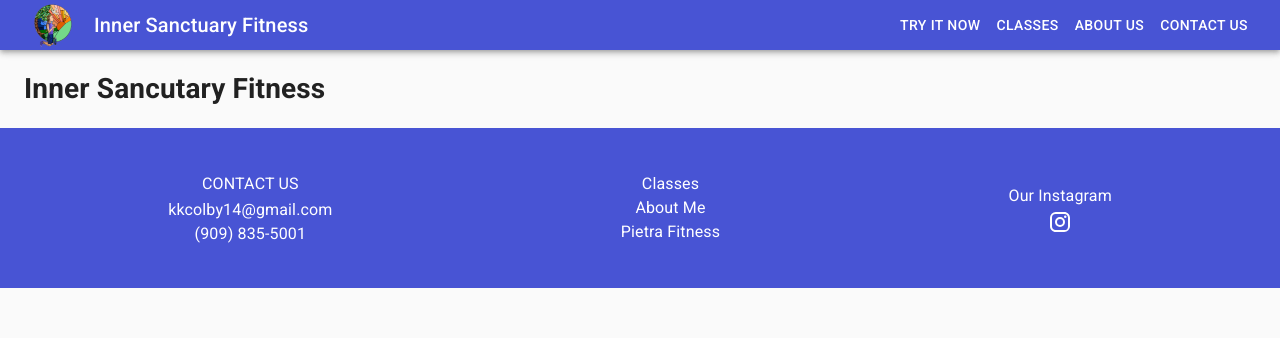
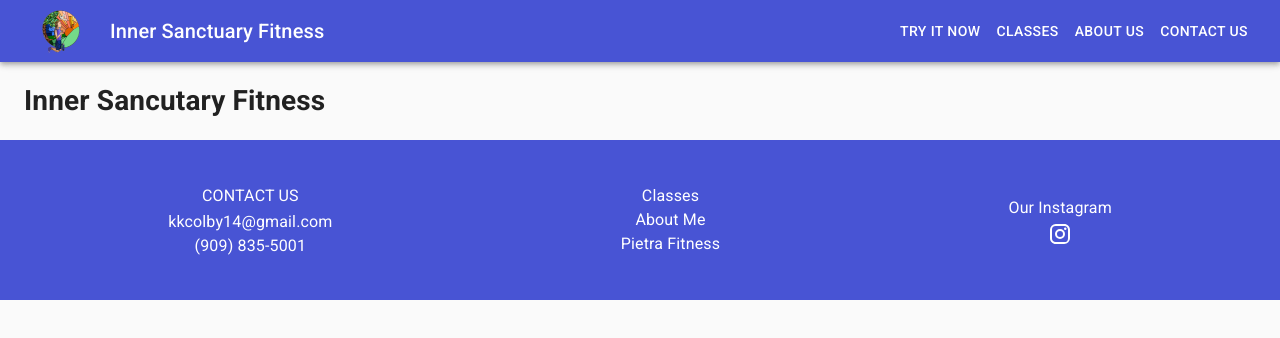
Before and after one commit to macolby14/sanctuary-fitness, a Next.js app: page / in a window 1280 px wide. Shown: the top 338 px of the page. Built offline with nearby package versions, Linux system fonts and the light colour scheme.

Commit message:
add links for nav buttons

```diff
--- a/components/my-app-bar.tsx
+++ b/components/my-app-bar.tsx
@@ -85,8 +85,10 @@ export default function MyAppBar() {
     <>
       <AppBar className={classes.root} position="sticky">
         <Container className={classes.container}>
-          <img className={classes.img} src="static/images/inner_sanct_logo_50px.png" alt="Inner Sanctuary" />
-          <Typography className={classes.title} variant="h6">Inner Sanctuary Fitness</Typography>
+          <Button component={Link} href="/" disableRipple>
+            <img className={classes.img} src="static/images/inner_sanct_logo_50px.png" alt="Inner Sanctuary" />
+          </Button>
+          <Typography className={classes.title} variant="h6"><Link color="inherit" href="/">Inner Sanctuary Fitness</Link></Typography>
           <div className={classes.sectionDesktop}>
             {pages.map((page) => (
               <Button key={page.text} color="inherit" component={Link} href={page.link}>
```
